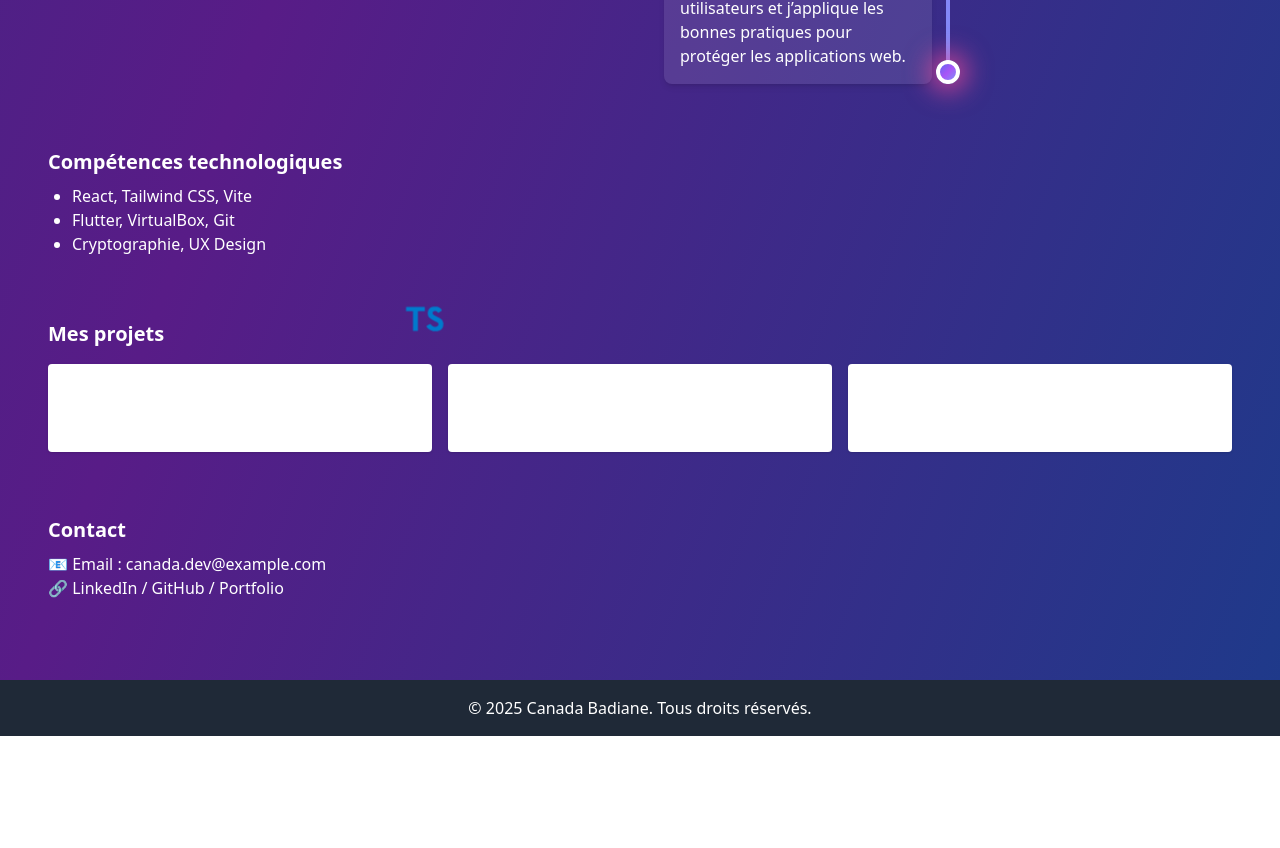
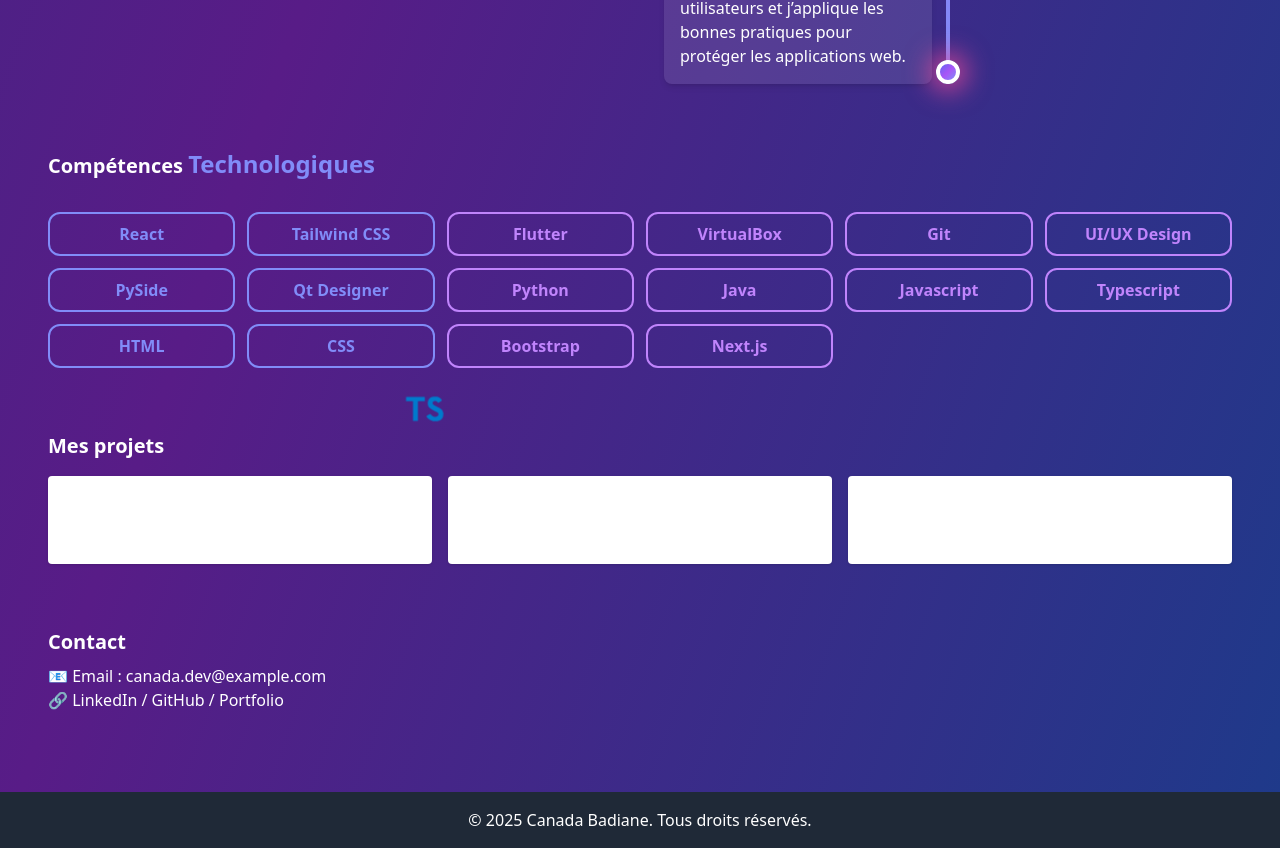
Before and after one commit to CanadaBadiane/portfolio, a React (Vite) app: page / in a window 1280 px wide. Shown: the part 2712-3560 px from the top of the page. Before the commit the page ends 3448 px from the top, so only its background shows below. Built offline with nearby package versions, Linux system fonts and the light colour scheme.

Commit message:
feat: Personnalisation du composant Technologies

```diff
--- a/src/components/Technologies.tsx
+++ b/src/components/Technologies.tsx
@@ -1,12 +1,113 @@
-export default function Technologies() {
+const Technologies = () => {
   return (
     <section id="technologies">
-      <h2 className="text-xl font-semibold mb-2">Compétences technologiques</h2>
-      <ul className="list-disc pl-6">
-        <li>React, Tailwind CSS, Vite</li>
-        <li>Flutter, VirtualBox, Git</li>
-        <li>Cryptographie, UX Design</li>
-      </ul>
+      <h2 className="text-xl font-semibold mb-8">
+        Compétences{" "}
+        <span className="font-bold text-indigo-400 text-2xl">
+          Technologiques
+        </span>
+      </h2>
+      {/* Grille des technologies */}
+      <div className="grid grid-cols-6 gap-3 text-center">
+        <p className="relative overflow-hidden border-2 rounded-xl p-2 border-indigo-400 group transition-shadow duration-300 hover:shadow-[0_0_20px_10px_rgba(99,102,241,0.6)]">
+          <span className="absolute inset-0 bg-gradient-to-r from-indigo-400 to-indigo-500 w-0 group-hover:w-full transition-all duration-300 z-0"></span>
+          <span className="relative z-10 font-bold text-indigo-400 group-hover:text-white transition-colors duration-300">
+            React
+          </span>
+        </p>
+        <p className="relative overflow-hidden border-2 rounded-xl p-2 border-indigo-400 group transition-shadow duration-300 hover:shadow-[0_0_20px_10px_rgba(99,102,241,0.6)]">
+          <span className="absolute inset-0 bg-gradient-to-r from-indigo-400 to-indigo-500 w-0 group-hover:w-full transition-all duration-300 z-0"></span>
+          <span className="relative z-10 font-bold text-indigo-400 group-hover:text-white transition-colors duration-300">
+            Tailwind CSS
+          </span>
+        </p>
+        <p className="relative overflow-hidden border-2 rounded-xl p-2 border-purple-400 group transition-shadow duration-300 hover:shadow-[0_0_20px_10px_rgba(192,132,252,0.6)]">
+          <span className="absolute inset-0 bg-gradient-to-r from-purple-400 to-purple-500 w-0 group-hover:w-full transition-all duration-300 z-0"></span>
+          <span className="relative z-10 font-bold text-purple-400 group-hover:text-white transition-colors duration-300">
+            Flutter
+          </span>
+        </p>
+        <p className="relative overflow-hidden border-2 rounded-xl p-2 border-purple-400 group transition-shadow duration-300 hover:shadow-[0_0_20px_10px_rgba(192,132,252,0.6)]">
+          <span className="absolute inset-0 bg-gradient-to-r from-purple-400 to-purple-500 w-0 group-hover:w-full transition-all duration-300 z-0"></span>
+          <span className="relative z-10 font-bold text-purple-400 group-hover:text-white transition-colors duration-300">
+            VirtualBox
+          </span>
+        </p>
+        <p className="relative overflow-hidden border-2 rounded-xl p-2 border-purple-400 group transition-shadow duration-300 hover:shadow-[0_0_20px_10px_rgba(192,132,252,0.6)]">
+          <span className="absolute inset-0 bg-gradient-to-r from-purple-400 to-purple-500 w-0 group-hover:w-full transition-all duration-300 z-0"></span>
+          <span className="relative z-10 font-bold text-purple-400 group-hover:text-white transition-colors duration-300">
+            Git
+          </span>
+        </p>
+        <p className="relative overflow-hidden border-2 rounded-xl p-2 border-purple-400 group transition-shadow duration-300 hover:shadow-[0_0_20px_10px_rgba(192,132,252,0.6)]">
+          <span className="absolute inset-0 bg-gradient-to-r from-purple-400 to-purple-500 w-0 group-hover:w-full transition-all duration-300 z-0"></span>
+          <span className="relative z-10 font-bold text-purple-400 group-hover:text-white transition-colors duration-300">
+            UI/UX Design
+          </span>
+        </p>
+        <p className="relative overflow-hidden border-2 rounded-xl p-2 border-indigo-400 group transition-shadow duration-300 hover:shadow-[0_0_20px_10px_rgba(99,102,241,0.6)]">
+          <span className="absolute inset-0 bg-gradient-to-r from-indigo-400 to-indigo-500 w-0 group-hover:w-full transition-all duration-300 z-0"></span>
+          <span className="relative z-10 font-bold text-indigo-400 group-hover:text-white transition-colors duration-300">
+            PySide
+          </span>
+        </p>
+        <p className="relative overflow-hidden border-2 rounded-xl p-2 border-indigo-400 group transition-shadow duration-300 hover:shadow-[0_0_20px_10px_rgba(99,102,241,0.6)]">
+          <span className="absolute inset-0 bg-gradient-to-r from-indigo-400 to-indigo-500 w-0 group-hover:w-full transition-all duration-300 z-0"></span>
+          <span className="relative z-10 font-bold text-indigo-400 group-hover:text-white transition-colors duration-300">
+            Qt Designer
+          </span>
+        </p>
+        <p className="relative overflow-hidden border-2 rounded-xl p-2 border-purple-400 group transition-shadow duration-300 hover:shadow-[0_0_20px_10px_rgba(192,132,252,0.6)]">
+          <span className="absolute inset-0 bg-gradient-to-r from-purple-400 to-purple-500 w-0 group-hover:w-full transition-all duration-300 z-0"></span>
+          <span className="relative z-10 font-bold text-purple-400 group-hover:text-white transition-colors duration-300">
+            Python
+          </span>
+        </p>
+        <p className="relative overflow-hidden border-2 rounded-xl p-2 border-purple-400 group transition-shadow duration-300 hover:shadow-[0_0_20px_10px_rgba(192,132,252,0.6)]">
+          <span className="absolute inset-0 bg-gradient-to-r from-purple-400 to-purple-500 w-0 group-hover:w-full transition-all duration-300 z-0"></span>
+          <span className="relative z-10 font-bold text-purple-400 group-hover:text-white transition-colors duration-300">
+            Java
+          </span>
+        </p>
+        <p className="relative overflow-hidden border-2 rounded-xl p-2 border-purple-400 group transition-shadow duration-300 hover:shadow-[0_0_20px_10px_rgba(192,132,252,0.6)]">
+          <span className="absolute inset-0 bg-gradient-to-r from-purple-400 to-purple-500 w-0 group-hover:w-full transition-all duration-300 z-0"></span>
+          <span className="relative z-10 font-bold text-purple-400 group-hover:text-white transition-colors duration-300">
+            Javascript
+          </span>
+        </p>
+        <p className="relative overflow-hidden border-2 rounded-xl p-2 border-purple-400 group transition-shadow duration-300 hover:shadow-[0_0_20px_10px_rgba(192,132,252,0.6)]">
+          <span className="absolute inset-0 bg-gradient-to-r from-purple-400 to-purple-500 w-0 group-hover:w-full transition-all duration-300 z-0"></span>
+          <span className="relative z-10 font-bold text-purple-400 group-hover:text-white transition-colors duration-300">
+            Typescript
+          </span>
+        </p>
+        <p className="relative overflow-hidden border-2 rounded-xl p-2 border-indigo-400 group transition-shadow duration-300 hover:shadow-[0_0_20px_10px_rgba(99,102,241,0.6)]">
+          <span className="absolute inset-0 bg-gradient-to-r from-indigo-400 to-indigo-500 w-0 group-hover:w-full transition-all duration-300 z-0"></span>
+          <span className="relative z-10 font-bold text-indigo-400 group-hover:text-white transition-colors duration-300">
+            HTML
+          </span>
+        </p>
+        <p className="relative overflow-hidden border-2 rounded-xl p-2 border-indigo-400 group transition-shadow duration-300 hover:shadow-[0_0_20px_10px_rgba(99,102,241,0.6)]">
+          <span className="absolute inset-0 bg-gradient-to-r from-indigo-400 to-indigo-500 w-0 group-hover:w-full transition-all duration-300 z-0"></span>
+          <span className="relative z-10 font-bold text-indigo-400 group-hover:text-white transition-colors duration-300">
+            CSS
+          </span>
+        </p>
+        <p className="relative overflow-hidden border-2 rounded-xl p-2 border-purple-400 group transition-shadow duration-300 hover:shadow-[0_0_20px_10px_rgba(192,132,252,0.6)]">
+          <span className="absolute inset-0 bg-gradient-to-r from-purple-400 to-purple-500 w-0 group-hover:w-full transition-all duration-300 z-0"></span>
+          <span className="relative z-10 font-bold text-purple-400 group-hover:text-white transition-colors duration-300">
+            Bootstrap
+          </span>
+        </p>
+        <p className="relative overflow-hidden border-2 rounded-xl p-2 border-purple-400 group transition-shadow duration-300 hover:shadow-[0_0_20px_10px_rgba(192,132,252,0.6)]">
+          <span className="absolute inset-0 bg-gradient-to-r from-purple-400 to-purple-500 w-0 group-hover:w-full transition-all duration-300 z-0"></span>
+          <span className="relative z-10 font-bold text-purple-400 group-hover:text-white transition-colors duration-300">
+            Next.js
+          </span>
+        </p>
+      </div>
     </section>
   );
-}
+};
+
+export default Technologies;
```
